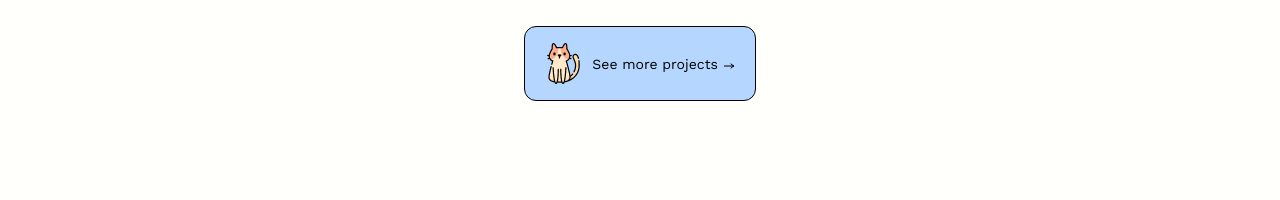
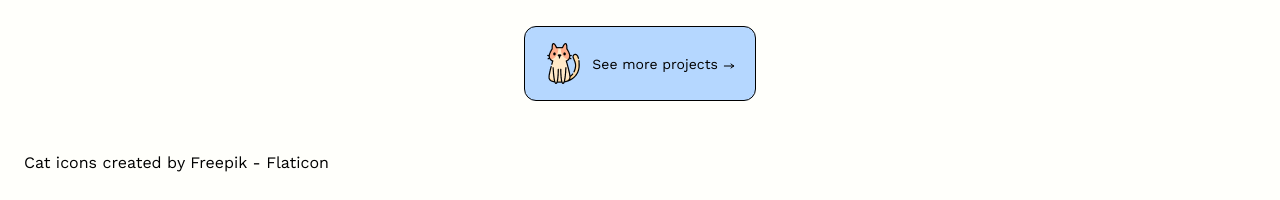
Before and after one commit to daniel-panhead/website, an Astro site: page / in a window 1280 px wide. Shown: the part 4402-4602 px from the top of the page. Before the commit the page ends 4555 px from the top, so only its background shows below. Built offline with nearby package versions, Linux system fonts and the light colour scheme; Astro itself is replaced by a stand-in of ours.

Commit message:
Add new favicon and attribution for pic

```diff
--- a/src/layouts/Layout.astro
+++ b/src/layouts/Layout.astro
@@ -12,9 +12,9 @@ const { title } = Astro.props;
 <html lang="en">
 	<head>
 		<meta charset="UTF-8" />
-		<meta name="description" content="Astro description" />
+		<meta name="description" content="Daniel Pan Website" />
 		<meta name="viewport" content="width=device-width" />
-		<link rel="icon" type="image/svg+xml" href="/favicon.svg" />
+		<link rel="icon" type="image/png" href="/favicon.png" />
 		<meta name="generator" content={Astro.generator} />
 		<title>{title}</title>
 	</head>
--- a/src/pages/index.astro
+++ b/src/pages/index.astro
@@ -68,6 +68,9 @@ import Socials from "../components/socials/Socials.astro";
 			<ProjectsContentSection maxProjects={2} />
 		</div>
 	</div>
+	<footer>
+		<a href="https://www.flaticon.com/free-icons/cat" title="cat icons" target="_blank">Cat icons created by Freepik - Flaticon</a>
+	</footer>
 </Layout>
 
 <style>
@@ -188,4 +191,13 @@ import Socials from "../components/socials/Socials.astro";
 		align-items: center;
 		gap: 4px;
 	}
+
+	footer {
+		font-size: 14px;
+		margin: 0 16px;
+		padding-top: 16px;
+		@media (min-width: 1024px) {
+			font-size: 16px;
+		}
+	}
 </style>
```
Also changed, not shown: public/favicon.png (added), public/favicon.svg (deleted).
